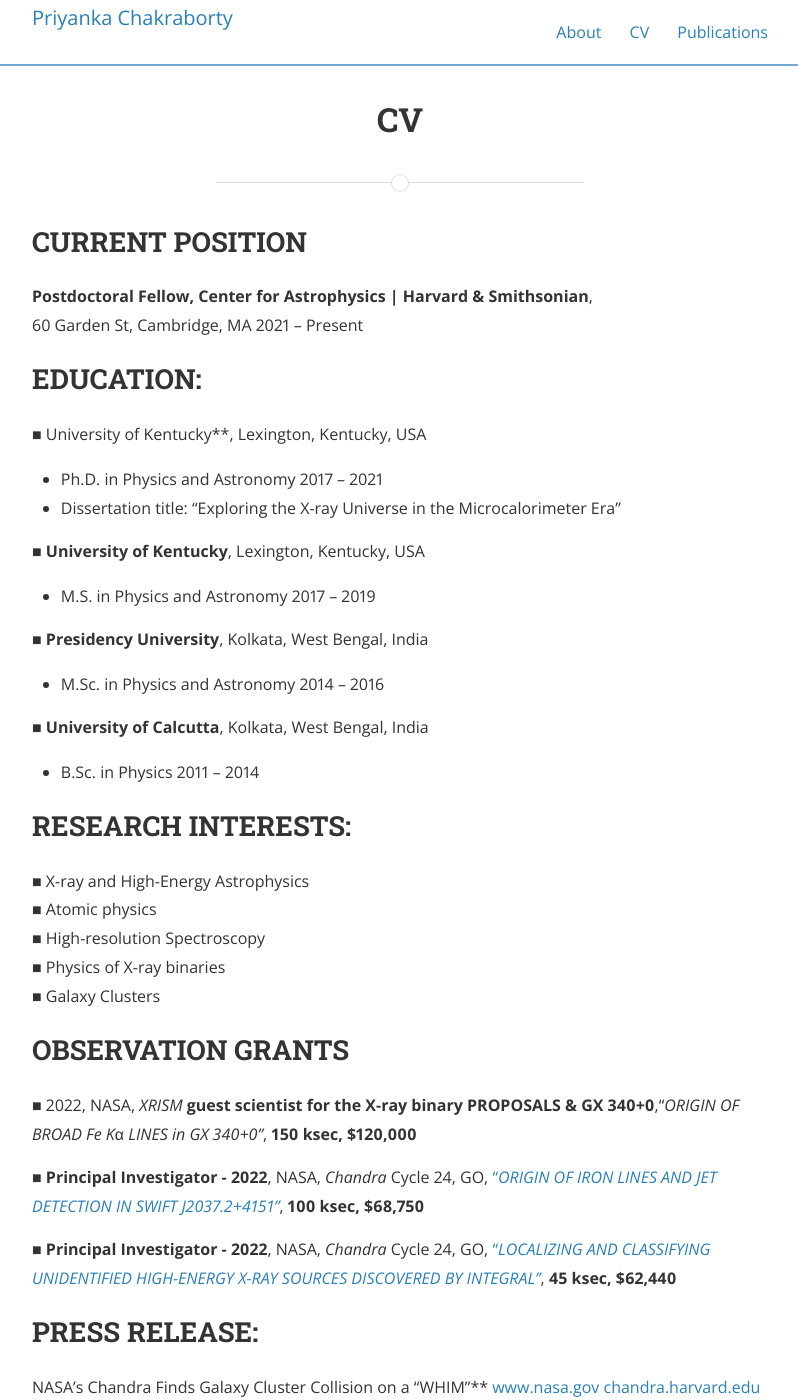
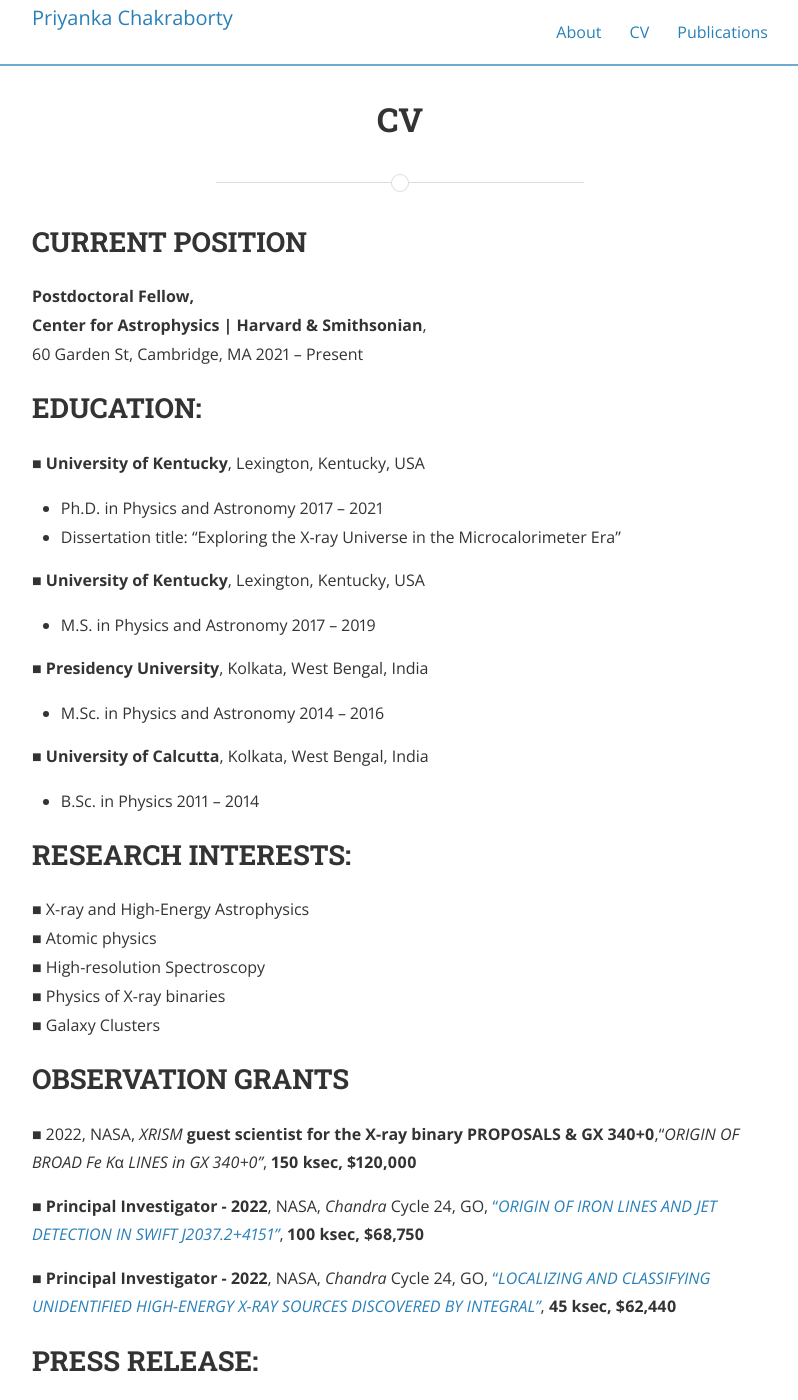
Before and after one commit to priyaastro/priyaastro.github.io, a Jekyll site: the page built from posts.md, in a window 1280 px wide and 1400 px high. Shown: the whole window, without its empty margins (240-1038 px from the left). Built offline with Jekyll 4.4.1, drawn with Linux system fonts in a browser that asks for light colours; nearby versions of some CDN libraries; some of the changed text lies outside the part shown.

Commit message:
Update posts.md

```diff
--- a/posts.md
+++ b/posts.md
@@ -7,11 +7,14 @@
 
 
 <h2>CURRENT POSITION</h2>
-**Postdoctoral Fellow, Center for Astrophysics | Harvard & Smithsonian**,
+
+**Postdoctoral Fellow,
+Center for Astrophysics | Harvard & Smithsonian**,
 60 Garden St, Cambridge, MA 2021 – Present
 
 <h2>EDUCATION:</h2>
-■ University of Kentucky**, Lexington, Kentucky, USA
+
+■ **University of Kentucky**, Lexington, Kentucky, USA
 
 - Ph.D. in Physics and Astronomy 2017 – 2021
 - Dissertation title: “Exploring the X-ray Universe in the Microcalorimeter Era”
@@ -29,6 +32,7 @@
 - B.Sc. in Physics 2011 – 2014
 
 <h2>RESEARCH INTERESTS:</h2>
+
 ■ X-ray and High-Energy Astrophysics
 ■ Atomic physics
 ■ High-resolution Spectroscopy
@@ -36,6 +40,7 @@
 ■ Galaxy Clusters
 
 <h2>OBSERVATION GRANTS</h2>
+
 ■ 2022, NASA, *XRISM* **guest scientist for the X-ray binary PROPOSALS & GX 340+0**,“*ORIGIN OF BROAD Fe K*α *LINES in GX 340+0”*, **150 ksec, $120,000**
 
 ■ **Principal Investigator - 2022**, NASA, *Chandra* Cycle 24, GO, [“*ORIGIN OF IRON LINES AND JET DETECTION IN SWIFT J2037.2+4151”*](https://ui.adsabs.harvard.edu/abs/2022cxo..prop.6293C/abstract), **100 ksec, $68,750**
@@ -43,11 +48,13 @@
 ■ **Principal Investigator - 2022**, NASA, *Chandra* Cycle 24, GO, [“*LOCALIZING AND CLASSIFYING UNIDENTIFIED HIGH-ENERGY X-RAY SOURCES DISCOVERED BY INTEGRAL”*](https://ui.adsabs.harvard.edu/abs/2022cxo..prop.6344C/abstract), **45 ksec, $62,440**
 
 <h2>PRESS RELEASE:</h2>
-NASA’s Chandra Finds Galaxy Cluster Collision on a “WHIM”**
+
+**NASA’s Chandra Finds Galaxy Cluster Collision on a “WHIM”**
 [www.nasa.gov](https://www.nasa.gov/mission_pages/chandra/news/nasas-chandra-finds-galaxy-cluster-collision-on-a-whim.html)
 [chandra.harvard.edu](https://chandra.harvard.edu/photo/2022/a98/)
 
 <h2>SKILLS:</h2>
+
 **Software development:**
 
 - Developer of AtomDB, Dec 2021 – Current
```
